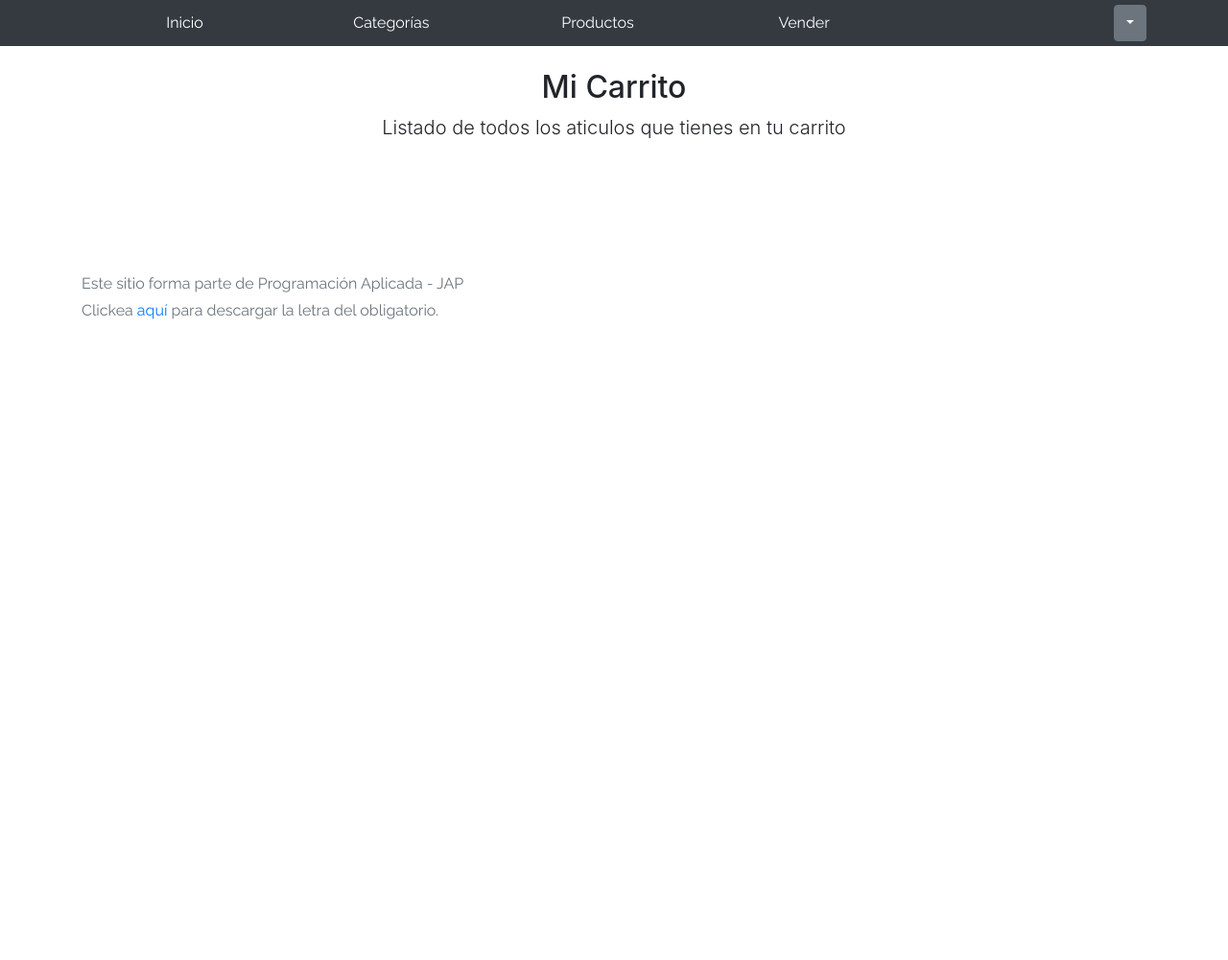
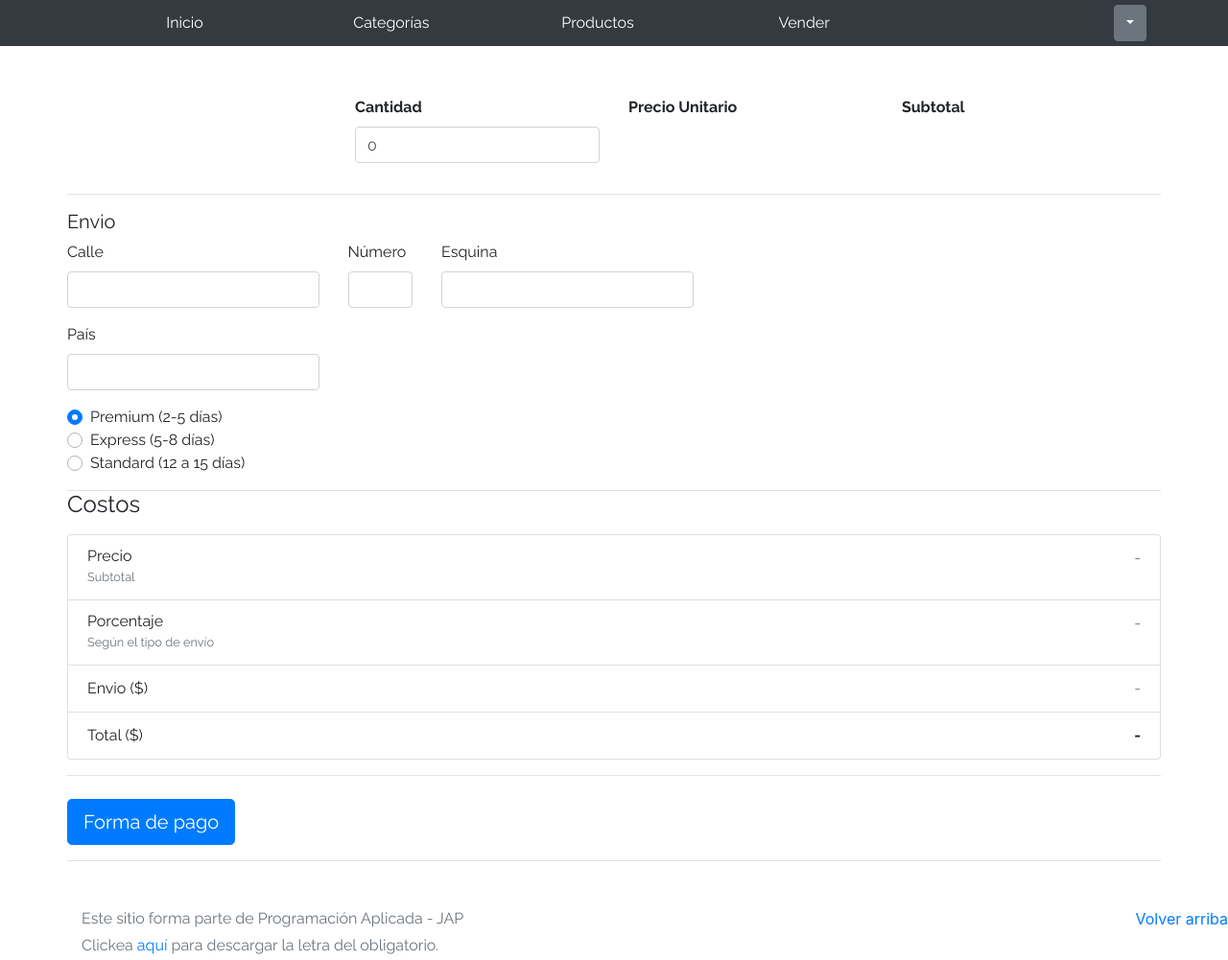
Before and after one commit to yamsm/ObligatorioJAP, a plain HTML site: page entrega1/cart.html in a window 1280 px wide. Shown: the whole page at 96% size. Before the commit the page ends 800 px from the top, so only its background shows below. Drawn offline with Linux system fonts and the light colour scheme; no server answers.

Commit message:
Entrega 3

```diff
--- a/entrega1/cart.html
+++ b/entrega1/cart.html
@@ -66,14 +66,106 @@
               </div>
           </div>
         </nav>
-    <main role="main" class="pb-5">
-		<div class="text-center p-4">
-      <h2>Mi Carrito</h2>
-    <p class = "lead">Listado de todos los aticulos que tienes en tu carrito</p>
-			</div>
-		</div>
-    </main>
+    <main role="main">
+  		<div class="container mt-5">
+        <div class="row pb-3 border-bottom">
+          <div id="articleImage" class="col-3">
+          </div>
+          <div class="col">
+          <div class="d-flex w-100 justify-content-between">
+            <h4 id="articleName" class="mb-1"></h4>
+          </div>
+          <div class="row">
+            <div class="col-md-4 mb-3">
+              <label class="font-weight-bold" for="zip">Cantidad</label>
+              <input type="number" class="form-control" id="articleCount" placeholder="" required="" value="0" min="0">
+              <div class="invalid-feedback">
+                La cantidad debe ser mayor que 0.
+              </div>
+            </div>
+            <div class="col-md-4 mb-3">
+              <p class="font-weight-bold">Precio Unitario</p>
+              <p id="articleUnitPrice"></p>
+            </div>
+            <div class="col-md-4 mb-3">
+              <p class="font-weight-bold">Subtotal</p>
+              <p id="articleSubtotal"></p>
+            </div>
+          </div>
+        </div>
+      </div>
+      <div class="row pb-3 border-bottom d-block">
+        <h5 class="mt-3">Envio</h5>
+        <div class="row mb-3">
+          <div class="col-md-3">
+            <label for="direccion">Calle</label>
+            <input type="text" class="form-control" id="direccion" placeholder="" required="" value="">
+          </div>
+          <div class="col-md-1">
+            <label for="numero">Número</label>
+            <input type="text" class="form-control" id="numero" placeholder="" required="" value="">
+          </div>
+          <div class="col-md-3">
+            <label for="esquina">Esquina</label>
+            <input type="text" class="form-control" id="esquina" placeholder="" required="" value="">
+          </div>
+        </div>
+        <div class="row mb-3">
+          <div class="col-md-3">
+            <label for="pais">País</label>
+            <input type="text" class="form-control" id="pais" placeholder="" required="" value="">
+          </div>
+        </div>
+        <div class="d-block">
+          <div class="custom-control custom-radio">
+            <input id="premiumradio" name="publicationType" type="radio" class="custom-control-input" checked="" required="">
+            <label class="custom-control-label" for="premiumradio">Premium (2-5 días)</label>
+          </div>
+          <div class="custom-control custom-radio">
+            <input id="expressradio" name="publicationType" type="radio" class="custom-control-input" required="">
+            <label class="custom-control-label" for="expressradio">Express (5-8 días)</label>
+          </div>
+          <div class="custom-control custom-radio">
+            <input id="standardradio" name="publicationType" type="radio" class="custom-control-input" required="">
+            <label class="custom-control-label" for="standardradio">Standard (12 a 15 días)</label>
+          </div>
+        </div>
+      </div>
+      <div class="row pb-3 border-bottom d-block">
+        <h4 class="mb-3">Costos</h4>
+        <ul class="list-group mb-3">
+            <li class="list-group-item d-flex justify-content-between lh-condensed">
+              <div>
+                <h6 class="my-0">Precio</h6>
+                <small class="text-muted">Subtotal</small>
+              </div>
+              <span class="text-muted" id="productCostSubtotal">-</span>
+            </li>
+            <li class="list-group-item d-flex justify-content-between lh-condensed">
+              <div>
+                <h6 class="my-0">Porcentaje</h6>
+                <small class="text-muted">Según el tipo de envío</small>
+              </div>
+              <span class="text-muted" id="porcentajeEnvio">-</span>
+            </li>
+            <li class="list-group-item d-flex justify-content-between lh-condensed">
+              <span>Envio ($)</span>
+              <span class="text-muted" id="costoEnvio">-</span>
+            </li>
+            <li class="list-group-item d-flex justify-content-between">
+              <span>Total ($)</span>
+              <strong id="totalCost">-</strong>
+            </li>
+          </ul>
+        <hr class="mb-4">
+        <button class="btn btn-primary btn-lg" type="submit">Forma de pago</button>
+      </div>
+    </div>
+  </main>
       <footer class="text-muted">
+        <p class="float-right">
+          <a href="#">Volver arriba</a>
+        </p>
         <div class="container">
             <p>Este sitio forma parte de Programación Aplicada - JAP</p>
             <p>Clickea <a target="_blank" href="Letra.pdf">aquí</a> para descargar la letra del obligatorio.</p>
--- a/entrega1/js/cart.js
+++ b/entrega1/js/cart.js
@@ -14,6 +14,14 @@ function updateTotalCosts(){
 }
 
 function updateSubtotal(){
+  let productCountHTML = document.getElementById("articleCount").value;
+
+  subtotal = Math.round(productCountHTML * productUnitCost * 100) / 100
+  let subtotalToShow = productCurrency + ` ` + subtotal;
+
+  document.getElementById("articleSubtotal").innerHTML = subtotalToShow;
+  document.getElementById("productCostSubtotal").innerHTML = subtotalToShow;
+
 
 }
 
@@ -26,14 +34,42 @@ function hidePaymentTypeNotSelected(){
 }
 
 function showArticles(articles){
+  let htmlContentToAppend = "";
+  let htmlContentToAppendImage = "";
+  let article = articles[0];
+
+  productUnitCost = article.unitCost;
+  productCurrency = article.currency;
+  subtotal = article.count * article.unitCost;
+  htmlContentToAppend += `<img src="` + article.src + `" alt="` + article.name + `" class="img-thumbnail">`
+
+  document.getElementById("articleImage").innerHTML = htmlContentToAppend;
+  document.getElementById("articleName").innerHTML = article.name;
+  document.getElementById("articleCount").value = article.count;
+  document.getElementById("articleUnitPrice").innerHTML = productCurrency + ` ` + productUnitCost;
+  document.getElementById("articleSubtotal").innerHTML = productCurrency + ` ` + subtotal;
+  document.getElementById("productCostSubtotal").innerHTML = productCurrency + ` ` + subtotal;
 
 }
-
-
 
 //Función que se ejecuta una vez que se haya lanzado el evento de
 //que el documento se encuentra cargado, es decir, se encuentran todos los
 //elementos HTML presentes.
 document.addEventListener("DOMContentLoaded", function(e){
 
+  document.getElementById("articleCount").addEventListener("change", function(){
+      updateSubtotal();
+  });
+
+  getJSONData(CART_INFO_URL).then(function(resultObj){
+    if (resultObj.status === "ok")
+    {
+      articles = resultObj.data.articles;
+      showArticles(articles);
+    }
+
+  });
+
+
+
 });
```
Also changed, not shown: entrega1/js/products.js (+10 -12 lines), entrega1/products.html (+1 -1 lines).
